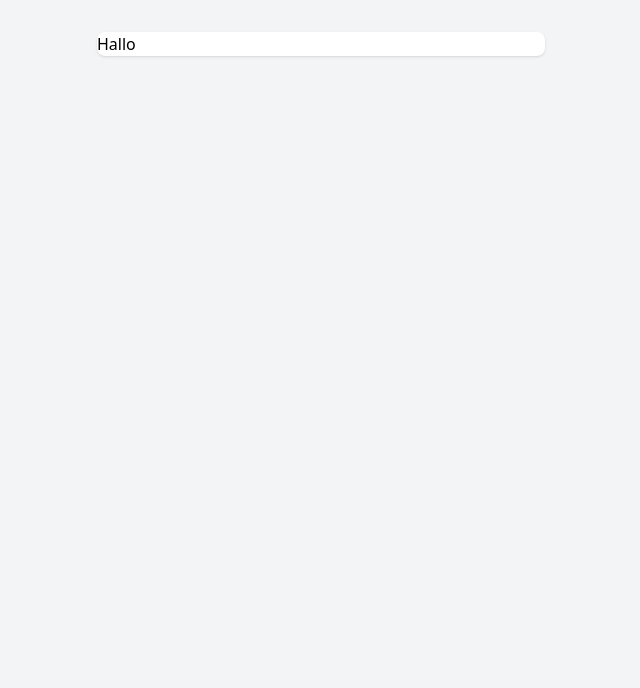
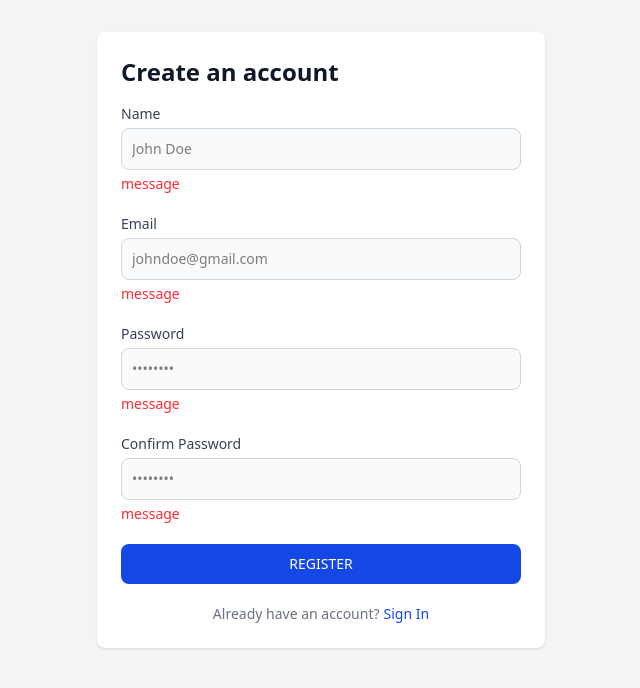
Before and after one commit to wira09/belajar-auth-NextJs, a Next.js app: page /register in a window 1280 px wide. Shown: the top 688 px of the page, without its empty margins (319-959 px from the left). Built offline with nearby package versions, Linux system fonts and the light colour scheme.

Commit message:
update 40:30

```diff
--- /dev/null
+++ b/components/auth/form-register.tsx
@@ -0,0 +1,106 @@
+import React from "react";
+import Link from "next/link";
+
+const FormRegister = () => {
+  return (
+    <form className="space-y-5">
+      {/* Name */}
+      <div>
+        <label
+          htmlFor="name"
+          className="block mb-1 text-sm font-medium text-gray-700"
+        >
+          Name
+        </label>
+        <input
+          id="name"
+          type="text"
+          name="name"
+          placeholder="John Doe"
+          className="w-full rounded-lg border border-gray-300 bg-gray-50 p-2.5 text-sm
+                 focus:border-blue-500 focus:ring-1 focus:ring-blue-500 outline-none"
+        />
+        <p className="mt-1 text-sm text-red-500">message</p>
+      </div>
+
+      {/* Email */}
+      <div>
+        <label
+          htmlFor="email"
+          className="block mb-1 text-sm font-medium text-gray-700"
+        >
+          Email
+        </label>
+        <input
+          id="email"
+          type="email"
+          name="email"
+          placeholder="johndoe@gmail.com"
+          className="w-full rounded-lg border border-gray-300 bg-gray-50 p-2.5 text-sm
+                 focus:border-blue-500 focus:ring-1 focus:ring-blue-500 outline-none"
+        />
+        <p className="mt-1 text-sm text-red-500">message</p>
+      </div>
+
+      {/* Password */}
+      <div>
+        <label
+          htmlFor="password"
+          className="block mb-1 text-sm font-medium text-gray-700"
+        >
+          Password
+        </label>
+        <input
+          id="password"
+          type="password"
+          name="password"
+          placeholder="••••••••"
+          className="w-full rounded-lg border border-gray-300 bg-gray-50 p-2.5 text-sm
+                 focus:border-blue-500 focus:ring-1 focus:ring-blue-500 outline-none"
+        />
+        <p className="mt-1 text-sm text-red-500">message</p>
+      </div>
+
+      {/* Confirm Password */}
+      <div>
+        <label
+          htmlFor="confirmPassword"
+          className="block mb-1 text-sm font-medium text-gray-700"
+        >
+          Confirm Password
+        </label>
+        <input
+          id="confirmPassword"
+          type="password"
+          name="confirmPassword"
+          placeholder="••••••••"
+          className="w-full rounded-lg border border-gray-300 bg-gray-50 p-2.5 text-sm
+                 focus:border-blue-500 focus:ring-1 focus:ring-blue-500 outline-none"
+        />
+        <p className="mt-1 text-sm text-red-500">message</p>
+      </div>
+
+      {/* Button */}
+      <button
+        type="submit"
+        className="w-full rounded-lg bg-blue-700 px-5 py-2.5 text-sm font-medium
+               text-white uppercase hover:bg-blue-600 transition"
+      >
+        Register
+      </button>
+
+      {/* Link */}
+      <p className="text-center text-sm text-gray-500">
+        Already have an account?
+        <Link
+          href="/login"
+          className="ml-1 font-medium text-blue-700 hover:text-blue-500"
+        >
+          Sign In
+        </Link>
+      </p>
+    </form>
+  );
+};
+
+export default FormRegister;
--- /dev/null
+++ b/lib/actions.ts
@@ -0,0 +1,14 @@
+"use serve"
+import { RegisterSchema } from "@/lib/zod"
+
+export const signUpCredentials = async (formData: FormData) => {
+    const validateField = RegisterSchema.safeParse(Object.fromEntries(formData.entries()))
+
+    if (!validateField.success) {
+        return {
+            error: validateField.error.flatten().fieldErrors
+        }
+    }
+
+    const { } = validateField.data
+}
--- /dev/null
+++ b/lib/zod.ts
@@ -0,0 +1,15 @@
+import { object, string } from "zod";
+
+export const RegisterSchema = object({
+    name: string().min(1, "Name must be more than 1 character"),
+    email: string().email("Invalid Email"),
+    password: string()
+        .min(8, "password must be more than 8 characters")
+        .max(32, "password must be more than 8 characters"),
+    confirmPassword: string()
+        .min(8, "password must be more than 8 characters")
+        .max(32, "password must be more than 8 characters"),
+}).refine((data) => data.password === data.confirmPassword, {
+    message: "Password does not match",
+    path: ["confirmPassword"],
+});
--- a/src/app/(auth)/layout.tsx
+++ b/src/app/(auth)/layout.tsx
@@ -4,7 +4,7 @@ const Authlayout = ({children}: {children: React.ReactNode}) => {
   return (
     <div className="bg-gray-100">
         <div className="flex flex-col items-center justify-between px-6 py-8 mx-auto h-screen">
-            <div className="w-full bg-white rounded-lg shadow mt-0 max-w-md">Hallo</div>
+            <div className="w-full bg-white rounded-lg shadow mt-0 max-w-md">{children}</div>
         </div>
     </div>
   )
--- a/src/app/(auth)/register/page.tsx
+++ b/src/app/(auth)/register/page.tsx
@@ -1,7 +1,10 @@
+import FormRegister from "@/components/auth/form-register"
+
 const Register = () => {
   return (
     <div className='p-6 space-y-4'>
         <h1 className='text-2xl font-bold text-gray-900'>Create an account</h1>
+        <FormRegister/>
     </div>
   )
 }
```
